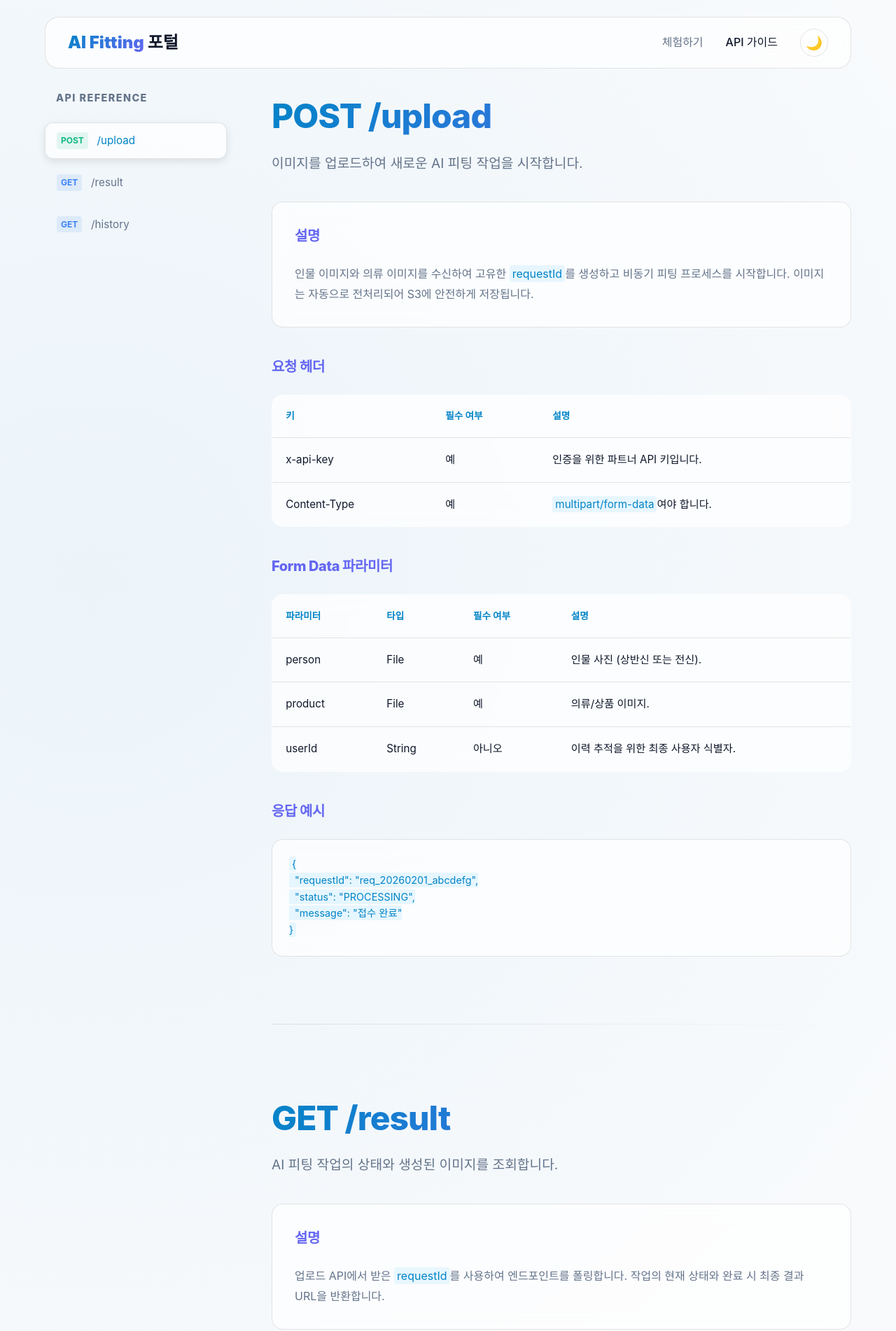
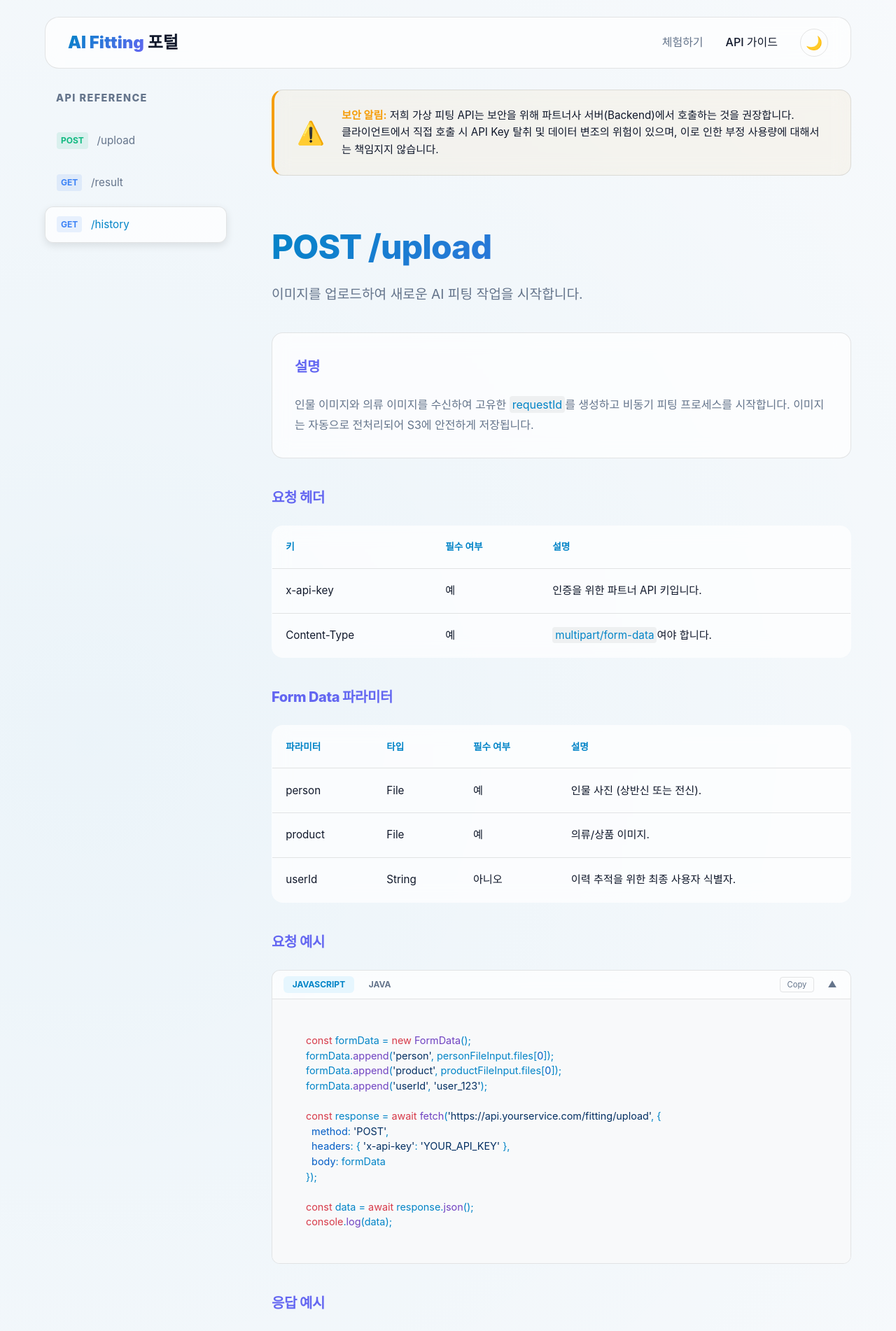
Before and after one commit to THM-AI-FITTING/ai-fitting-guide, a Nuxt app: page /docs in a window 1280 px wide. Shown: the top 1902 px of the page at 70% size. Built offline with nearby package versions, Linux system fonts and the light colour scheme.

Commit message:
feat: 코드 예시 추가

```diff
--- a/app/pages/docs/index.vue
+++ b/app/pages/docs/index.vue
@@ -20,6 +20,15 @@
 
     <!-- Main Content -->
     <div class="docs-content">
+      <!-- Security Notice -->
+      <div class="security-notice glass">
+        <div class="notice-icon">⚠️</div>
+        <div class="notice-text">
+          <p><strong>보안 알림:</strong> 저희 가상 피팅 API는 보안을 위해 파트너사 서버(Backend)에서 호출하는 것을 권장합니다.</p>
+          <p>클라이언트에서 직접 호출 시 API Key 탈취 및 데이터 변조의 위험이 있으며, 이로 인한 부정 사용량에 대해서는 책임지지 않습니다.</p>
+        </div>
+      </div>
+
       <!-- Upload Section -->
       <section id="upload" class="doc-section">
         <div class="header-group">
@@ -60,6 +69,57 @@
         </div>
 
         <div class="doc-block">
+          <h3>요청 예시</h3>
+          <div class="code-wrapper glass" :class="{ 'collapsed': !expandedBlocks.upload }">
+            <div class="code-header" @click="toggleBlock('upload')">
+              <div class="lang-tabs" @click.stop>
+                <button :class="{ active: selectedLangs.upload === 'js' }" @click="selectedLangs.upload = 'js'">JavaScript</button>
+                <button :class="{ active: selectedLangs.upload === 'java' }" @click="selectedLangs.upload = 'java'">Java</button>
+              </div>
+              <div class="code-actions">
+                <button class="copy-btn" @click.stop="copyCode(selectedLangs.upload === 'js' ? 'upload-code-js' : 'upload-code-java')">Copy</button>
+                <div class="toggle-icon">{{ expandedBlocks.upload ? '▲' : '▼' }}</div>
+              </div>
+            </div>
+
+            <pre v-if="selectedLangs.upload === 'js'" id="upload-code-js"><code class="language-javascript">const formData = new FormData();
+formData.append('person', personFileInput.files[0]);
+formData.append('product', productFileInput.files[0]);
+formData.append('userId', 'user_123');
+
+const response = await fetch('https://api.yourservice.com/fitting/upload', {
+  method: 'POST',
+  headers: { 'x-api-key': 'YOUR_API_KEY' },
+  body: formData
+});
+
+const data = await response.json();
+console.log(data);</code></pre>
+
+            <pre v-if="selectedLangs.upload === 'java'" id="upload-code-java"><code class="language-java">// Using Java 11+ HttpClient
+import java.net.http.*;
+import java.nio.file.Path;
+
+var client = HttpClient.newHttpClient();
+var multipartBody = MultipartBodyPublisher.newBuilder()
+    .addPart("person", Path.of("person.jpg"))
+    .addPart("product", Path.of("product.jpg"))
+    .addPart("userId", "user_123")
+    .build();
+
+var request = HttpRequest.newBuilder()
+    .uri(URI.create("https://api.yourservice.com/fitting/upload"))
+    .header("x-api-key", "YOUR_API_KEY")
+    .header("Content-Type", "multipart/form-data; boundary=" + multipartBody.getBoundary())
+    .POST(multipartBody.asPublisher())
+    .build();
+
+var response = client.send(request, HttpResponse.BodyHandlers.ofString());
+System.out.println(response.body());</code></pre>
+          </div>
+        </div>
+
+        <div class="doc-block">
           <h3>응답 예시</h3>
           <pre class="glass"><code>{
   "requestId": "req_20260201_abcdefg",
@@ -93,6 +153,60 @@
               <tr><td>requestId</td><td>String</td><td>예</td><td>업로드 요청에서 반환된 ID.</td></tr>
             </tbody>
           </table>
+        </div>
+
+        <div class="doc-block">
+          <h3>Polling 예시</h3>
+          <div class="code-wrapper glass" :class="{ 'collapsed': !expandedBlocks.polling }">
+            <div class="code-header" @click="toggleBlock('polling')">
+              <div class="lang-tabs" @click.stop>
+                <button :class="{ active: selectedLangs.polling === 'js' }" @click="selectedLangs.polling = 'js'">JavaScript</button>
+                <button :class="{ active: selectedLangs.polling === 'java' }" @click="selectedLangs.polling = 'java'">Java</button>
+              </div>
+              <div class="code-actions">
+                <button class="copy-btn" @click.stop="copyCode(selectedLangs.polling === 'js' ? 'polling-code-js' : 'polling-code-java')">Copy</button>
+                <div class="toggle-icon">{{ expandedBlocks.polling ? '▲' : '▼' }}</div>
+              </div>
+            </div>
+
+            <pre v-if="selectedLangs.polling === 'js'" id="polling-code-js"><code class="language-javascript">const pollResult = async (requestId) => {
+  const checkStatus = async () => {
+    const res = await fetch(`.../result?requestId=${requestId}`, {
+      headers: { 'x-api-key': 'YOUR_API_KEY' }
+    });
+    const data = await res.json();
+
+    if (data.status === 'DONE') {
+      console.log('Result:', data.resultUrl);
+    } else {
+      setTimeout(checkStatus, 3000);
+    }
+  };
+  checkStatus();
+};</code></pre>
+
+            <pre v-if="selectedLangs.polling === 'java'" id="polling-code-java"><code class="language-java">// Using Java 11+ HttpClient
+public void pollResult(String requestId) throws Exception {
+    var client = HttpClient.newHttpClient();
+    var uri = URI.create(".../result?requestId=" + requestId);
+
+    while (true) {
+        var request = HttpRequest.newBuilder()
+            .uri(uri)
+            .header("x-api-key", "YOUR_API_KEY")
+            .GET()
+            .build();
+
+        var response = client.send(request, HttpResponse.BodyHandlers.ofString());
+        // Parse JSON response (e.g., using Jackson or Gson)
+        if (response.body().contains("\"DONE\"")) {
+            System.out.println("Processing complete");
+            break;
+        }
+        Thread.sleep(3000);
+    }
+}</code></pre>
+          </div>
         </div>
 
         <div class="doc-block">
@@ -167,10 +281,53 @@
 </template>
 
 <script setup>
-import { ref, onMounted, onUnmounted } from 'vue'
+import { ref, onMounted, onUnmounted, nextTick, watch } from 'vue'
+import hljs from 'highlight.js'
+import 'highlight.js/styles/github.css'
 
 const activeSection = ref('upload')
 const sections = ['upload', 'result', 'history']
+
+const expandedBlocks = ref({
+  upload: true,
+  polling: true
+})
+
+const selectedLangs = ref({
+  upload: 'js',
+  polling: 'js'
+})
+
+const highlightAll = () => {
+  nextTick(() => {
+    const blocks = document.querySelectorAll('pre code')
+    blocks.forEach((block) => {
+      hljs.highlightElement(block)
+    })
+  })
+}
+
+// Watch for changes in expanded blocks or language selection to re-highlight
+watch([expandedBlocks, selectedLangs], () => {
+  highlightAll()
+}, { deep: true })
+
+const toggleBlock = (blockId) => {
+  expandedBlocks.value[blockId] = !expandedBlocks.value[blockId]
+  if (expandedBlocks.value[blockId]) {
+    highlightAll()
+  }
+}
+
+const copyCode = (id) => {
+  const el = document.getElementById(id)
+  if (el) {
+    const code = el.innerText
+    navigator.clipboard.writeText(code).then(() => {
+      alert('Code copied to clipboard!')
+    })
+  }
+}
 
 const scrollTo = (id) => {
   const element = document.getElementById(id)
@@ -206,6 +363,7 @@ onMounted(() => {
   if (sections.includes(hash)) {
     setTimeout(() => scrollTo(hash), 100)
   }
+  highlightAll()
 })
 
 onUnmounted(() => {
@@ -288,7 +446,7 @@ onUnmounted(() => {
   min-width: 0;
   display: flex;
   flex-direction: column;
-  gap: 6rem;
+  gap: 4rem;
 }
 
 .doc-section {
@@ -351,17 +509,87 @@ td {
 pre {
   padding: 1.5rem;
   overflow-x: auto;
-  color: #a5d6ff;
+  color: #24292e; /* Darker color for light background */
+  background: #f8f9fa; /* Off-white gray background */
+  border-radius: 12px;
   font-family: 'Fira Code', monospace;
   line-height: 1.5;
   font-size: 0.9rem;
+  border: 1px solid var(--border-color);
 }
 
 code {
   color: var(--primary-color);
-  background: rgba(56, 189, 248, 0.1);
+  background: rgba(0, 0, 0, 0.05); /* Subtle gray instead of blue */
   padding: 2px 4px;
   border-radius: 4px;
+}
+
+.code-wrapper {
+  position: relative;
+  overflow: hidden;
+  padding: 0;
+  border-radius: 12px;
+  border: 1px solid var(--border-color);
+  margin-top: 1rem;
+}
+
+.code-header {
+  display: flex;
+  justify-content: space-between;
+  align-items: center;
+  padding: 0.5rem 1rem;
+  background: rgba(255, 255, 255, 0.05);
+  border-bottom: 1px solid var(--border-color);
+}
+
+.lang-tag {
+  font-size: 0.75rem;
+  font-weight: 700;
+  color: var(--text-muted);
+  text-transform: uppercase;
+}
+
+.copy-btn {
+  background: transparent;
+  border: 1px solid var(--border-color);
+  color: var(--text-muted);
+  font-size: 0.7rem;
+  padding: 0.2rem 0.6rem;
+  border-radius: 4px;
+  cursor: pointer;
+  transition: all 0.2s;
+}
+
+.copy-btn:hover {
+  background: var(--primary-color);
+  color: white;
+  border-color: var(--primary-color);
+}
+
+.code-wrapper pre {
+  margin: 0;
+  border: none;
+  background: #f8f9fa; /* Consistent off-white gray */
+  border-radius: 0;
+}
+
+.code-wrapper pre code.hljs {
+  padding: 1.5rem;
+  background: transparent;
+}
+
+/* Dark mode overrides for code blocks if needed */
+:root[data-theme="dark"] .code-wrapper pre,
+:root[data-theme="dark"] pre.glass,
+:root[data-theme="dark"] .hljs {
+  background: rgba(0, 0, 0, 0.3) !important;
+  color: #a5d6ff !important;
+}
+
+/* Highlight.js specific adjustments */
+.hljs {
+  background: transparent !important;
 }
 
 @media (max-width: 1024px) {
@@ -391,4 +619,90 @@ code {
     display: none;
   }
 }
+
+/* Security Notice */
+.security-notice {
+  display: flex;
+  gap: 1.5rem;
+  padding: 1.5rem 2rem;
+  border-left: 4px solid #f59e0b;
+  background: rgba(245, 158, 11, 0.05);
+  align-items: center;
+}
+
+.notice-icon {
+  font-size: 2rem;
+}
+
+.notice-text p {
+  margin: 0;
+  font-size: 0.95rem;
+  color: var(--text-main);
+  line-height: 1.6;
+}
+
+.notice-text p strong {
+  color: #f59e0b;
+}
+
+/* Collapsible Code */
+.code-wrapper {
+  transition: all 0.3s ease;
+}
+
+.code-wrapper.collapsed pre {
+  display: none;
+}
+
+.code-header {
+  cursor: pointer;
+}
+
+.code-actions {
+  display: flex;
+  align-items: center;
+  gap: 1rem;
+}
+
+.toggle-icon {
+  font-size: 0.8rem;
+  color: var(--text-muted);
+  width: 20px;
+  text-align: center;
+}
+
+.lang-tag small {
+  font-weight: 400;
+  opacity: 0.7;
+  margin-left: 0.5rem;
+  text-transform: none;
+}
+
+.lang-tabs {
+  display: flex;
+  gap: 0.5rem;
+}
+
+.lang-tabs button {
+  background: transparent;
+  border: none;
+  color: var(--text-muted);
+  font-size: 0.75rem;
+  font-weight: 700;
+  padding: 0.3rem 0.8rem;
+  border-radius: 6px;
+  cursor: pointer;
+  text-transform: uppercase;
+  transition: all 0.2s;
+}
+
+.lang-tabs button:hover {
+  color: var(--text-main);
+  background: rgba(255, 255, 255, 0.05);
+}
+
+.lang-tabs button.active {
+  color: var(--primary-color);
+  background: rgba(56, 189, 248, 0.1);
+}
 </style>
--- a/package.json
+++ b/package.json
@@ -10,6 +10,7 @@
     "postinstall": "nuxt prepare"
   },
   "dependencies": {
+    "highlight.js": "^11.11.1",
     "nuxt": "^4.3.0",
     "vue": "^3.5.27",
     "vue-router": "^4.6.4"
```
Also changed, not shown: 1 other file (tests, documents, lock files or other folders).
